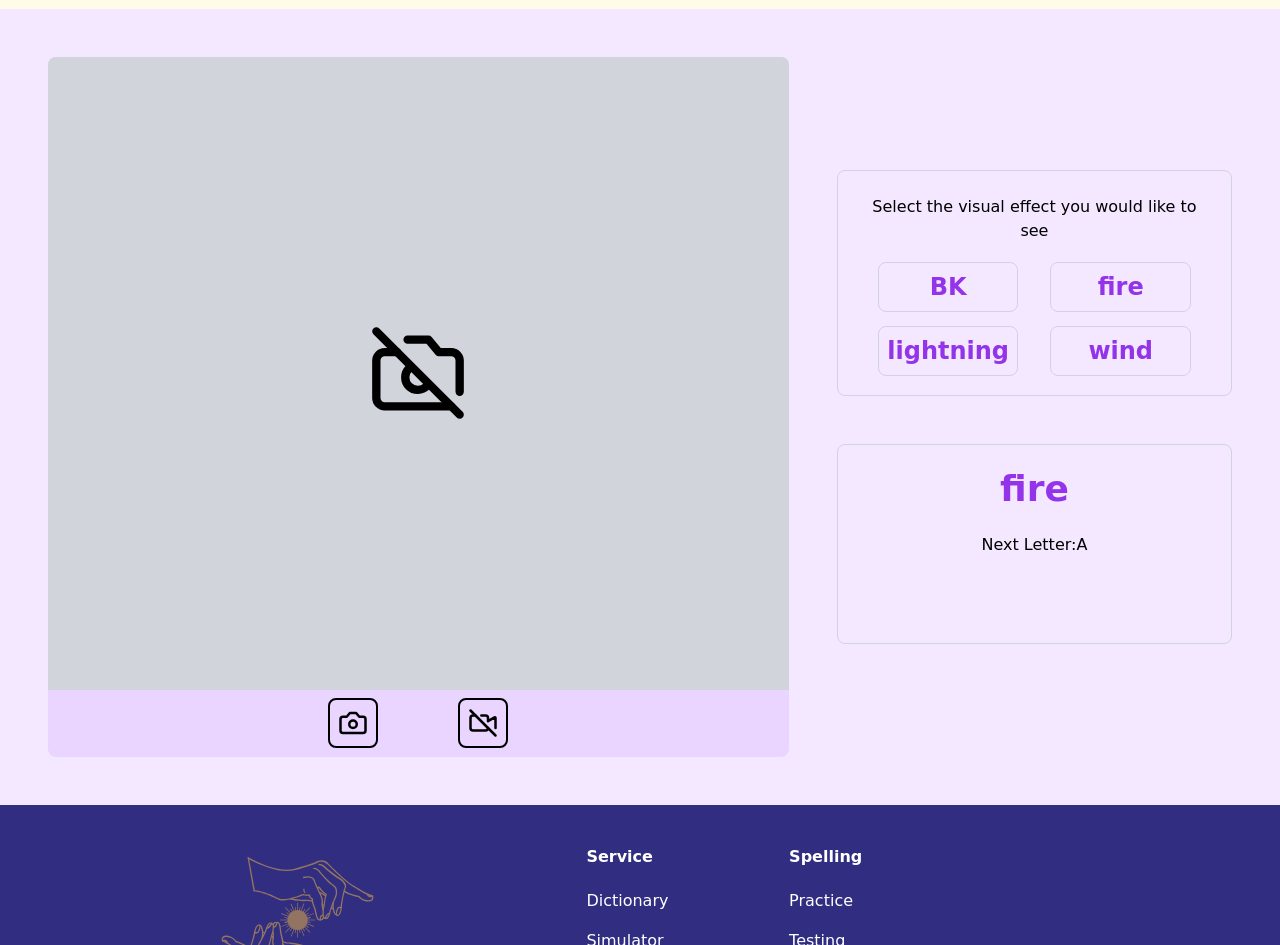
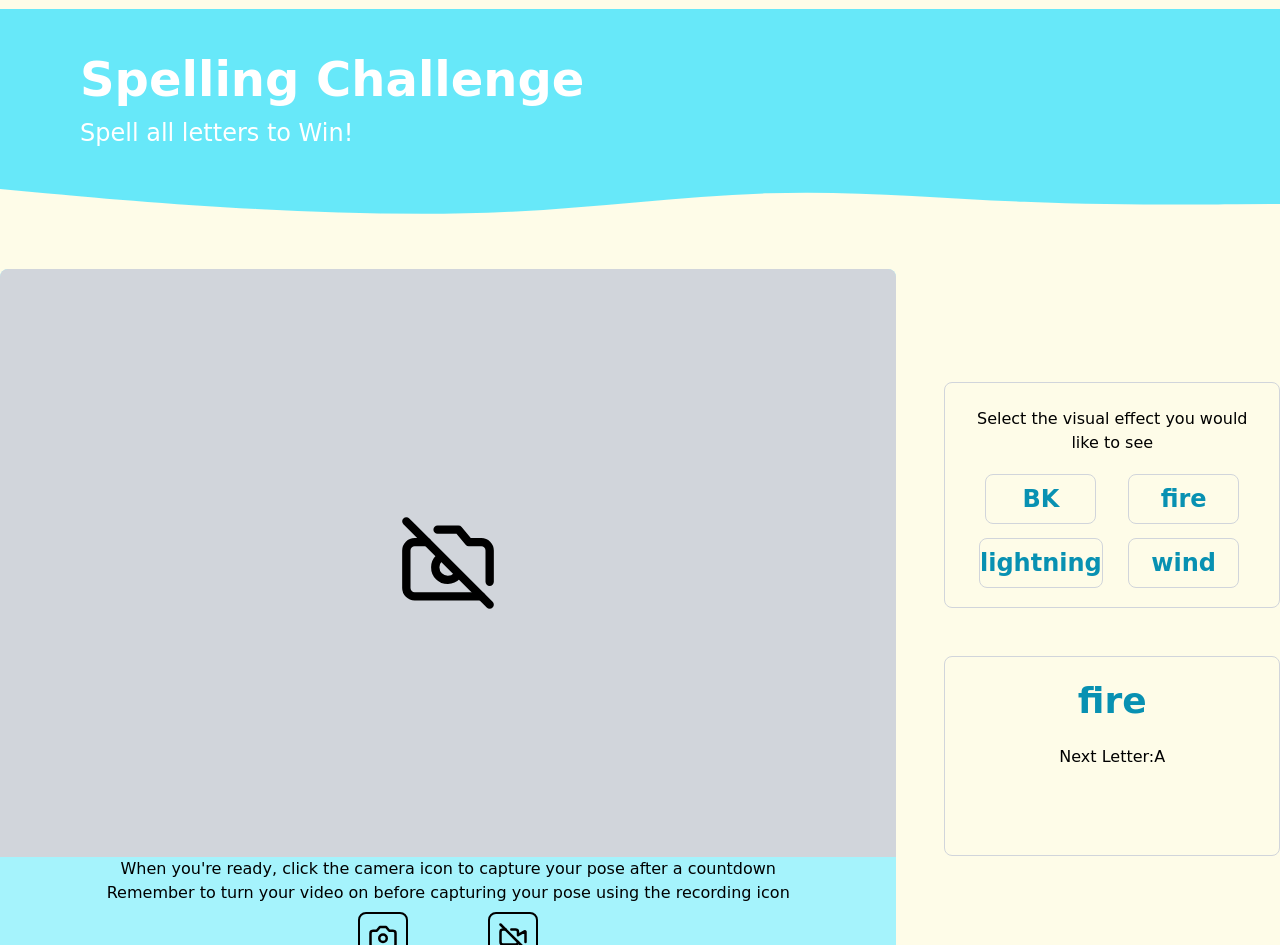
Before and after one commit to victorwkb/AuslanStar, a Next.js app in the folder webapp/: page /interactive in a window 1280 px wide. Shown: the part 87-1032 px from the top of the page. Built offline with nearby package versions, Linux system fonts and the light colour scheme.

Commit message:
UI update

```diff
--- a/webapp/app/interactive/page.tsx
+++ b/webapp/app/interactive/page.tsx
@@ -101,10 +101,32 @@ export default function Interactive() {
   }
 
   return (
-    <div className="bg-purple-100 p-12">
-      <div className="container mx-auto flex flex-row gap-x-12 items-center justify-center min-h-[500px]">
-        <div className="flex flex-col items-center justify-center rounded-lg w-3/4 h-[700px] bg-purple-200">
-          <div className="w-full h-full items-center justify-center">
+      <div>
+        <div className="bg-cyan-300 text-white">
+          <div
+              className="animate-in max-w-5xl px-4 py-10 max-container padding-container"
+              style={{"--index": 1} as React.CSSProperties}
+          >
+            <h1 className="text-5xl font-bold leading-tight whitespace-normal">
+              Spelling Challenge
+            </h1>
+            <p className="text-2xl mt-2">
+              Spell all letters to Win!
+            </p>
+          </div>
+
+          <svg width="100%" height="40" xmlns="http://www.w3.org/2000/svg" viewBox="0 0 1440 150"
+               preserveAspectRatio="none" style={{display: 'block'}}>
+            <path fill="#FEFCE8"
+                  d="M0,0 L48,14.7 C96,29,192,59,288,74.7 C384,91,480,101,576,85.3 C672,69,768,27,864,16 C960,5,1056,35,1152,48 C1248,61,1344,59,1392,57.3 L1440,56 L1440,150 L1392,150 C1344,150,1248,150,1152,150 C1056,150,960,150,864,150 C768,150,672,150,576,150 C480,150,384,150,288,150 C192,150,96,150,48,150 L0,150 Z"></path>
+          </svg>
+        </div>
+        <div className="mt-10"></div>
+
+
+        <div className="container mx-auto flex flex-row gap-x-12 items-center justify-center min-h-[700px]">
+          <div className="flex flex-col items-center justify-center rounded-lg h-[700px] bg-cyan-200">
+            <div className="w-full h-full flex flex-col justify-center items-center">
               {video ? (
                   <div className="h-full items-center">
                     <Webcam
@@ -115,6 +137,7 @@ export default function Interactive() {
                         screenshotFormat="image/jpeg"
                         ref={webcamRef}
                     />
+
                     <div className="relative text-center -translate-y-8">
                       {countdown > 0 && <p>Pose the Auslan sign quickly in: {countdown}</p>}
                     </div>
@@ -160,18 +183,21 @@ export default function Interactive() {
                   </div>
               ) : (
                   <div className="h-full w-full bg-gray-300 object-contain p-2 relative rounded-t-lg">
-                <canvas ref={canvasRef} className="h-full w-full bg-gray-300 object-contain p-2" />
+                    <canvas ref={canvasRef} className="h-full w-full bg-gray-300 object-contain p-2"/>
                     <div className="absolute top-1/2 left-1/2 transform -translate-x-1/2 -translate-y-1/2">
-                  <CameraOffIcon className="w-[100px] h-[100px]" />
+                      <CameraOffIcon className="w-[100px] h-[100px]"/>
                     </div>
                   </div>
               )
               }
             </div>
+            <div>When you're ready, click the camera icon to capture your pose after a countdown</div>
+            <div>Remember to turn your video on before capturing your pose using the recording icon</div>
 
             <div className="flex flex-row items-center justify-center h-12 gap-x-12 m-3">
-            <Button onClick={startCountdown} >
-              <CameraIcon className="w-[50px] h-[50px] border-2 border-black rounded-lg p-2 hover:scale-125 transition-all duration-100" />
+              <Button onClick={startCountdown}>
+                <CameraIcon
+                    className="w-[50px] h-[50px] border-2 border-black rounded-lg p-2 hover:scale-125 transition-all duration-100"/>
               </Button>
 
               <Button
@@ -180,9 +206,11 @@ export default function Interactive() {
                   }}
               >
                 {video ? (
-                <VideoIcon className="w-[50px] h-[50px] border-2 border-black rounded-lg p-2 hover:scale-125 transition-all duration-100" />)
+                        <VideoIcon
+                            className="w-[50px] h-[50px] border-2 border-black rounded-lg p-2 hover:scale-125 transition-all duration-100"/>)
                     : (
-                  <VideoOffIcon className="w-[50px] h-[50px] border-2 border-black rounded-lg p-2 hover:scale-125 transition-all duration-100" />)
+                        <VideoOffIcon
+                            className="w-[50px] h-[50px] border-2 border-black rounded-lg p-2 hover:scale-125 transition-all duration-100"/>)
                 }
               </Button>
             </div>
@@ -197,7 +225,7 @@ export default function Interactive() {
                 {visualEffects.map((effect, index) => (
                     <Button onClick={() => signWord(effect.word)} key={index}>
                       <div className="w-[200px] py-2 flex-col items-center border border-gray-300 rounded-lg">
-                    <p className="text-2xl font-bold text-purple-600 text-center">
+                        <p className="text-2xl font-bold text-cyan-600 text-center">
                           {effect.word}
                         </p>
                       </div>
@@ -207,7 +235,7 @@ export default function Interactive() {
             </div>
 
             <div className="min-h-[200px] border border-gray-300 rounded-lg p-6 text-center">
-            <div className="h-full text-4xl font-bold text-purple-600">
+              <div className="h-full text-4xl font-bold text-cyan-600">
                 {effectword}
                 {/* for each word, iterate through the letters */}
               </div>
@@ -219,6 +247,12 @@ export default function Interactive() {
           </div>
 
         </div>
+        <svg width="100%" height="20%" id="svg" className="fill-current bg-yellow-50 text-indigo-900 pt-8"
+             viewBox="0 80 1440 70" xmlns="http://www.w3.org/2000/svg"
+        >
+          <path
+              d="M 0,400 L 0,150 C 84.29999999999998,140.8948717948718 168.59999999999997,131.78974358974358 248,125 C 327.40000000000003,118.2102564102564 401.9,113.73589743589744 475,123 C 548.1,132.26410256410256 619.8,155.26666666666668 714,146 C 808.2,136.73333333333332 924.9000000000001,95.19743589743588 1001,87 C 1077.1,78.80256410256412 1112.6,103.94358974358974 1179,120 C 1245.4,136.05641025641026 1342.7,143.02820512820512 1440,150 L 1440,400 L 0,400 Z"></path>
+        </svg>
       </div>
   )
 }
--- a/webapp/app/spelling/learn-1/page.tsx
+++ b/webapp/app/spelling/learn-1/page.tsx
@@ -267,6 +267,7 @@ export default function Learn() {
             </div>
           </div>
         </div>
+
         <div className="max-container mt-4 flex justify-between space-x-10">
           <Link href="/spelling">
             <p className="flex items-center space-x-2 cursor-pointer hover:scale-125 active:scale-100 hover:font-bold transition-all duration-100">
```
Lines whose indentation alone changed are shown as unchanged.
